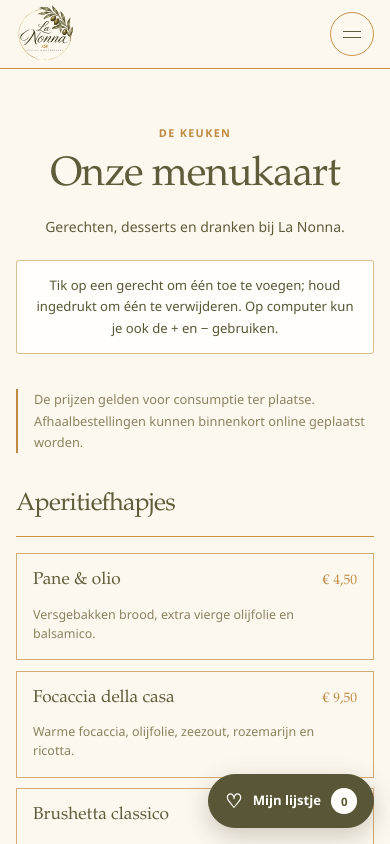
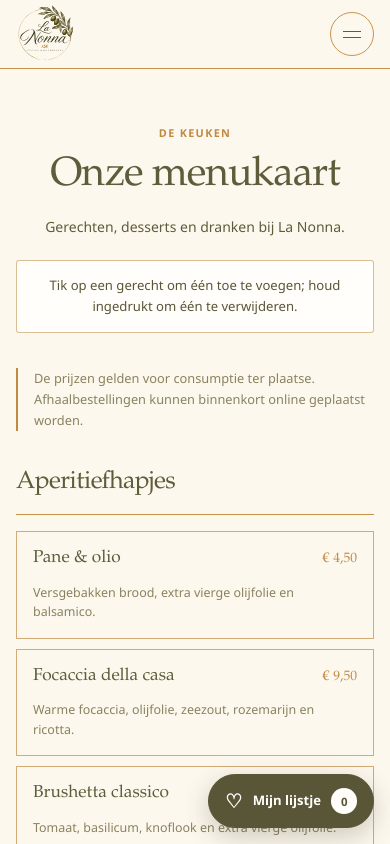
Before and after one commit to LyttleDevelopment/trattoria-la-nonna, a Next.js app: page /menu in a window 390 px wide. Shown: the top 844 px of the page. Built offline with nearby package versions, Linux system fonts and the light colour scheme.

Commit message:
update MenuExperience component and globals.css to enhance shortlist help text for desktop and touch devices

```diff
--- a/app/globals.css
+++ b/app/globals.css
@@ -864,6 +864,10 @@ h2 {
   font-size: 0.82rem !important;
 }
 
+.shortlist-touch-help {
+  display: none;
+}
+
 .shortlist-control {
   display: flex;
   align-items: center;
@@ -1798,6 +1802,14 @@ h2 {
 }
 
 @media (max-width: 680px) {
+  .shortlist-desktop-help {
+    display: none;
+  }
+
+  .shortlist-touch-help {
+    display: inline;
+  }
+
   .shortlist-control {
     display: none;
   }
--- a/components/MenuExperience.tsx
+++ b/components/MenuExperience.tsx
@@ -300,7 +300,12 @@ export default function MenuExperience() {
                 <p>Gerechten, desserts en dranken bij La Nonna.</p>
                 {ENABLE_DINE_IN_SHORTLIST && (
                     <p className="shortlist-intro">
-                        Tik op een gerecht om één toe te voegen; houd ingedrukt om één te verwijderen. Op computer kun je ook de + en − gebruiken.
+                        <span className="shortlist-desktop-help">
+                            Klik op een gerecht om één toe te voegen. Pas het aantal aan met − en +.
+                        </span>
+                        <span className="shortlist-touch-help">
+                            Tik op een gerecht om één toe te voegen; houd ingedrukt om één te verwijderen.
+                        </span>
                     </p>
                 )}
             </section>
```
